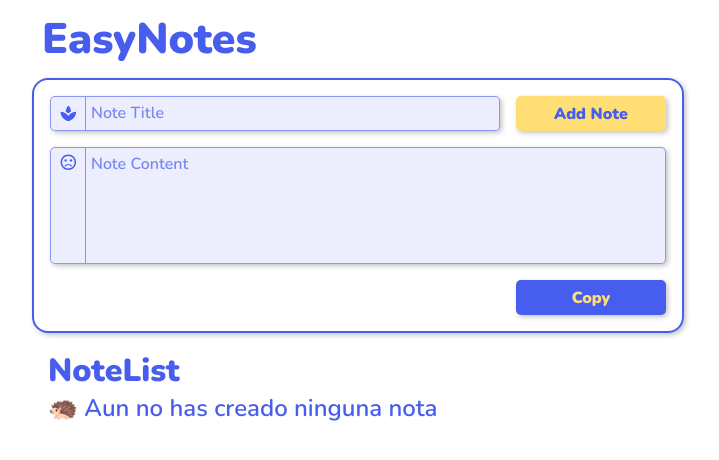
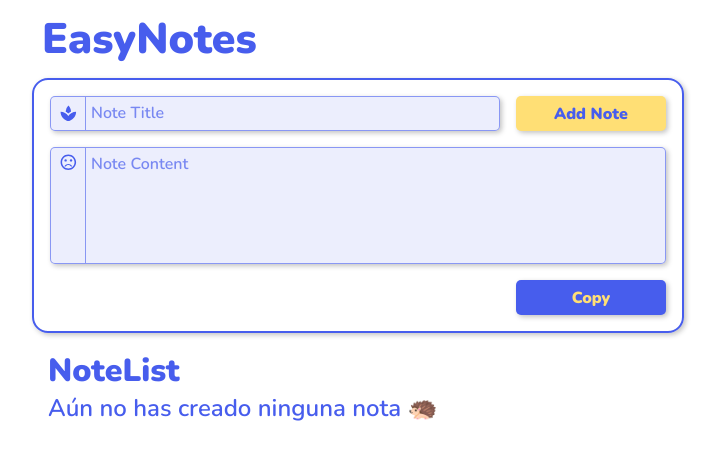
Before and after one commit to Geaglts/EasyNotes, a React app: page / in a window 1280 px wide. Shown: the top 460 px of the page, without its empty margins (282-1001 px from the left). Built offline with nearby package versions, Linux system fonts and the light colour scheme.

Commit message:
Cambie el texto de de cuando no hay notas creadas

```diff
--- a/src/containers/NoteList.tsx
+++ b/src/containers/NoteList.tsx
@@ -16,7 +16,7 @@ function NoteList({ limit }: NoteListProps) {
     <div className="NoteList">
       <h1 className="NoteList__Title">NoteList</h1>
       {notes.length === 0 && (
-        <Message textMessage="🦔 Aun no has creado ninguna nota" />
+        <Message textMessage="Aún no has creado ninguna nota 🦔" />
       )}
       {notes.splice(0, limit || notes.length).map((note) => {
         return <Note key={note._id} {...note} />;
```
